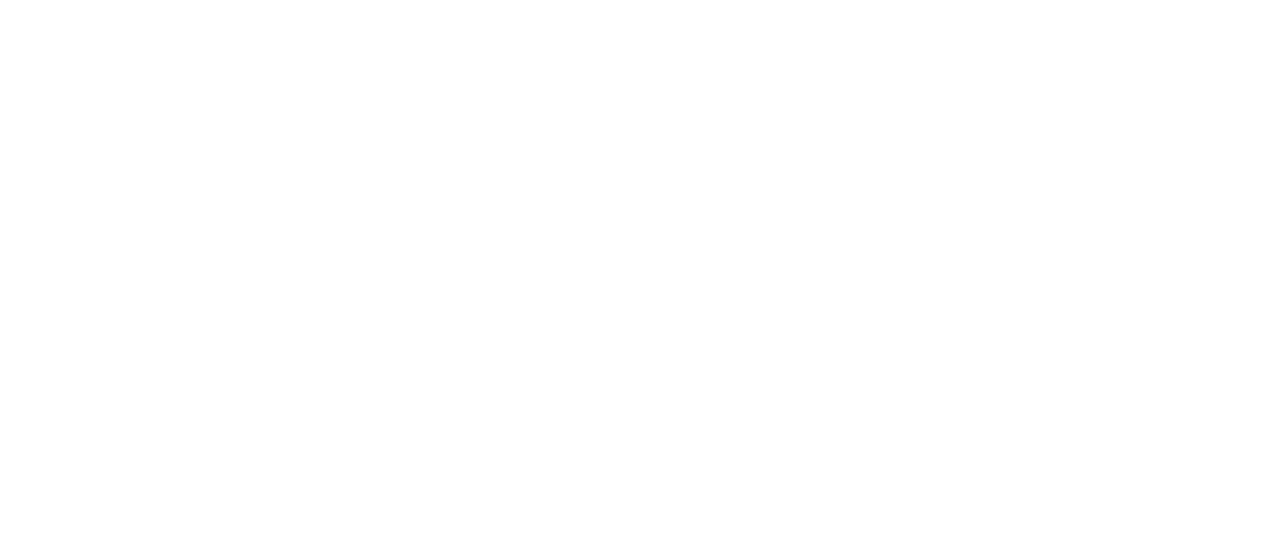
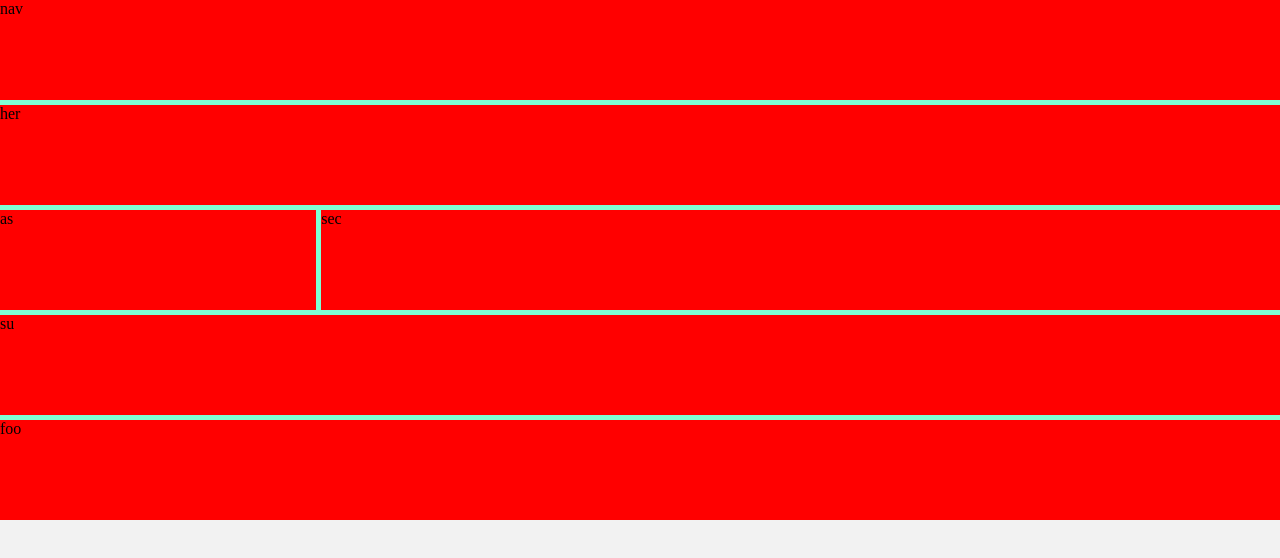
Before and after one commit to mubeess/pizza, a plain HTML site: page index.html in a window 1280 px wide. Drawn offline with Linux system fonts and the light colour scheme.

Commit message:
second mod

```diff
--- a/index.css
+++ b/index.css
@@ -0,0 +1,43 @@
+*{
+    box-sizing: border-box;
+}
+body{
+    margin: 0px;
+    padding: 0px;
+    background-color: #f2f2f2;
+}
+.container{
+    display: grid;
+    grid-template-columns: repeat(4,1fr);
+    grid-auto-rows: minmax(100px,auto);
+    grid-gap: 5px;
+    background-color: aquamarine;
+    border-radius: 15px;
+    grid-template-areas:
+    "nav nav nav nav"
+    "hero hero hero hero"
+    "aside section section section"
+    "sub sub sub sub"
+    "footer footer footer footer";
+}
+.nav,.aside,.footer,.hero,.section,.sub{
+    background-color: red;
+}
+.nav{
+    grid-area: nav;
+}
+.hero{
+    grid-area: hero;
+}
+.section{
+    grid-area: section;
+}
+.aside{
+    grid-area: aside;
+}
+.sub{
+    grid-area: sub;
+}
+.footer{
+    grid-area: footer;
+}
--- a/index.html
+++ b/index.html
@@ -8,6 +8,16 @@
     <link rel="stylesheet" href="index.css">
 </head>
 <body>
+    <div class="container">
+        <nav class="nav">nav</nav>
+        <div class="hero">her</div>
+        <section class="section">sec</section>
+        <aside class="aside">as</aside>
+        <div class="sub">su</div>
+        <footer class="footer">foo</footer>
+
+
+    </div>
 
 
     <script src="index.js"></script>
```
